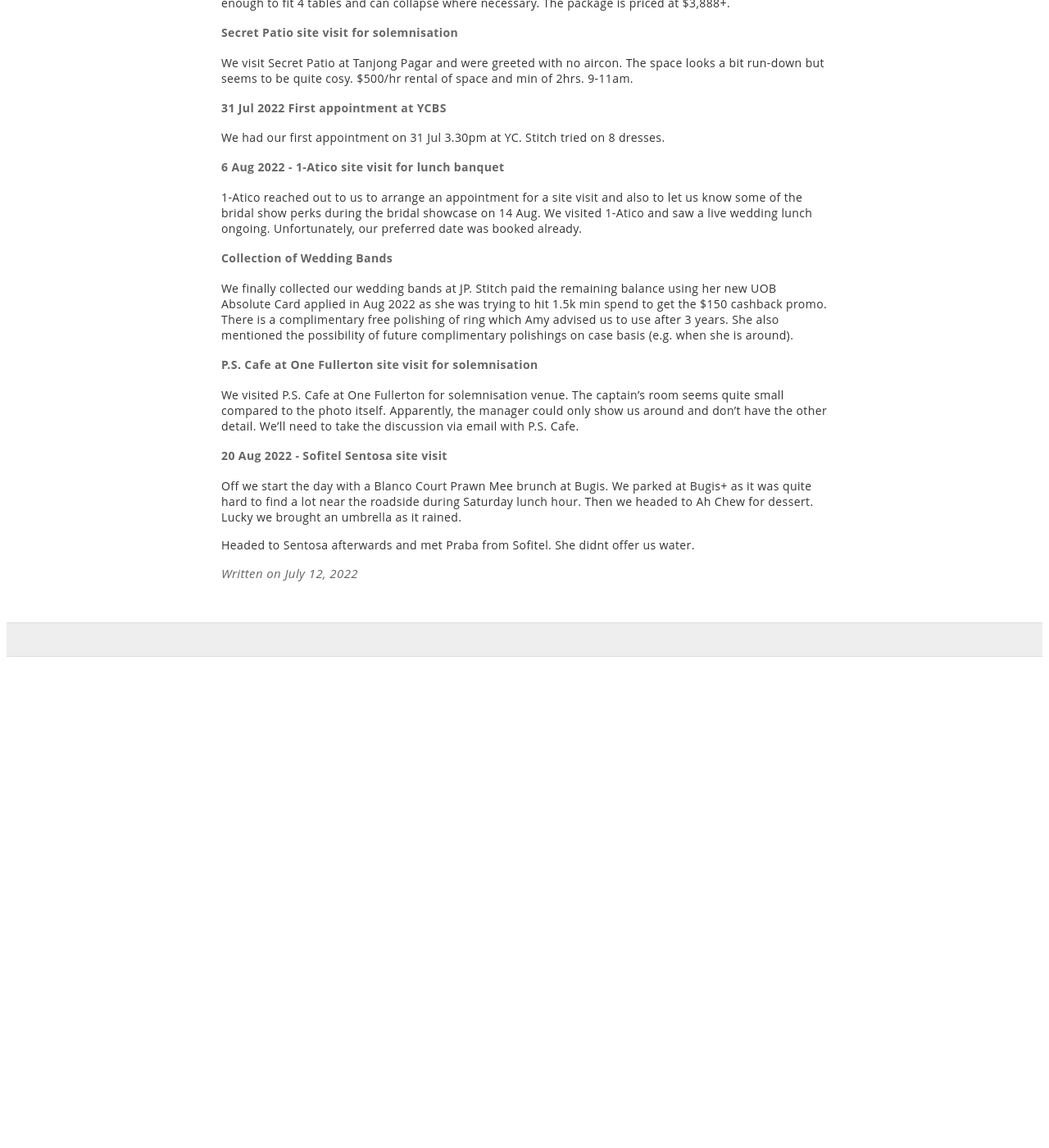
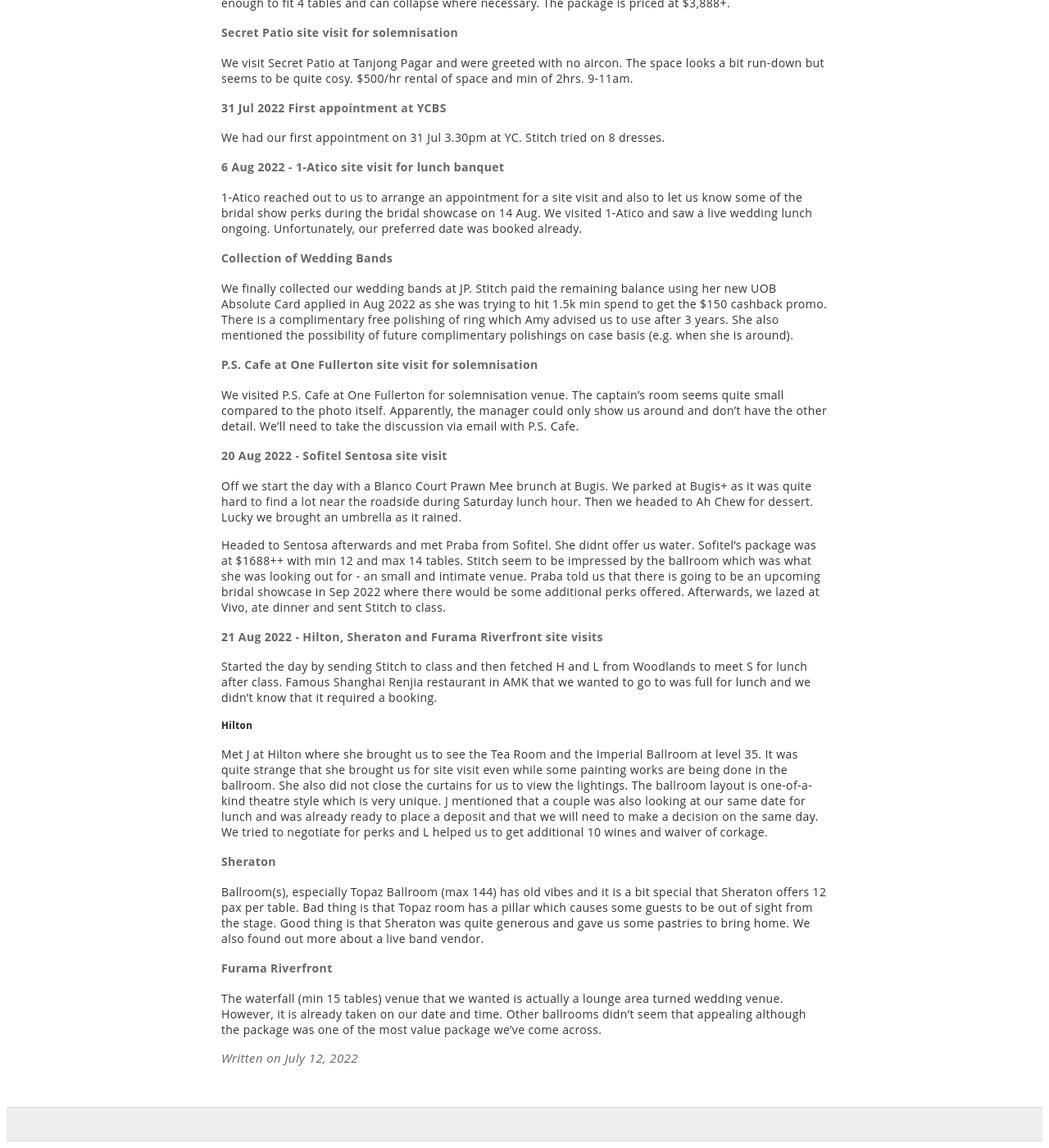
Before and after one commit to ourcarus/casadelagom, a Jekyll site: the page built from _posts/2022-07-12-Wedding Preparations.md, in a window 1280 px wide and 1400 px high, scrolled down 673 px. Shown: the whole window at 82% size. Built offline with Jekyll 4.4.1, drawn with Linux system fonts in a browser that asks for light colours; our own code applies the rules of GitHub Pages for plain Markdown files; before the commit the page ends 1482 px from its top, so only the background shows below that.

Commit message:
Update 2022-07-12-Wedding Preparations.md

```diff
--- a/_posts/2022-07-12-Wedding Preparations.md
+++ b/_posts/2022-07-12-Wedding Preparations.md
@@ -35,4 +35,18 @@
 #### 20 Aug 2022 - Sofitel Sentosa site visit
 Off we start the day with a Blanco Court Prawn Mee brunch at Bugis. We parked at Bugis+ as it was quite hard to find a lot near the roadside during Saturday lunch hour. Then we headed to Ah Chew for dessert. Lucky we brought an umbrella as it rained.
 
-Headed to Sentosa afterwards and met Praba from Sofitel. She didnt offer us water.
+Headed to Sentosa afterwards and met Praba from Sofitel. She didnt offer us water. Sofitel's package was at $1688++ with min 12 and max 14 tables. Stitch seem to be impressed by the ballroom which was what she was looking out for - an small and intimate venue. Praba told us that there is going to be an upcoming bridal showcase in Sep 2022 where there would be some additional perks offered. Afterwards, we lazed at Vivo, ate dinner and sent Stitch to class.
+
+#### 21 Aug 2022 - Hilton, Sheraton and Furama Riverfront site visits
+
+Started the day by sending Stitch to class and then fetched H and L from Woodlands to meet S for lunch after class. Famous Shanghai Renjia restaurant in AMK that we wanted to go to was full for lunch and we didn't
+know that it required a booking.
+
+##### Hilton
+Met J at Hilton where she brought us to see the Tea Room and the Imperial Ballroom at level 35. It was quite strange that she brought us for site visit even while some painting works are being done in the ballroom. She also did not close the curtains for us to view the lightings. The ballroom layout is one-of-a-kind theatre style which is very unique. J mentioned that a couple was also looking at our same date for lunch and was already ready to place a deposit and that we will need to make a decision on the same day. We tried to negotiate for perks and L helped us to get additional 10 wines and waiver of corkage.
+
+#### Sheraton
+Ballroom(s), especially Topaz Ballroom (max 144) has old vibes and it is a bit special that Sheraton offers 12 pax per table. Bad thing is that Topaz room has a pillar which causes some guests to be out of sight from the stage. Good thing is that Sheraton was quite generous and gave us some pastries to bring home. We also found out more about a live band vendor.
+
+#### Furama Riverfront
+The waterfall (min 15 tables) venue that we wanted is actually a lounge area turned wedding venue. However, it is already taken on our date and time. Other ballrooms didn't seem that appealing although the package was one of the most value package we've come across.
```
